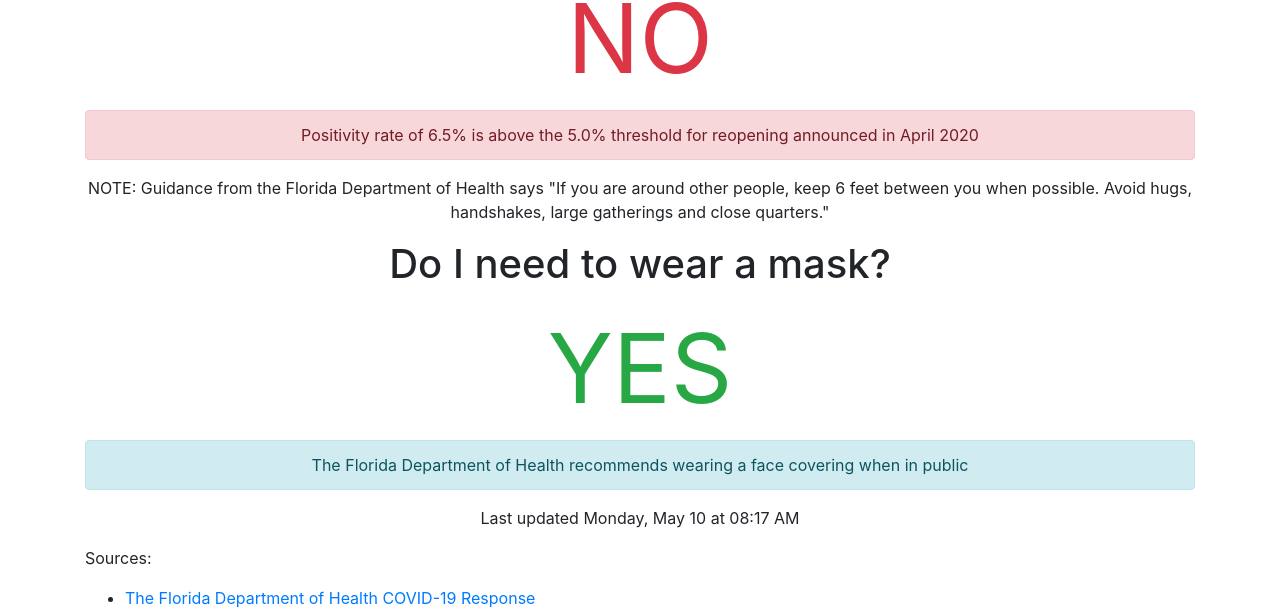
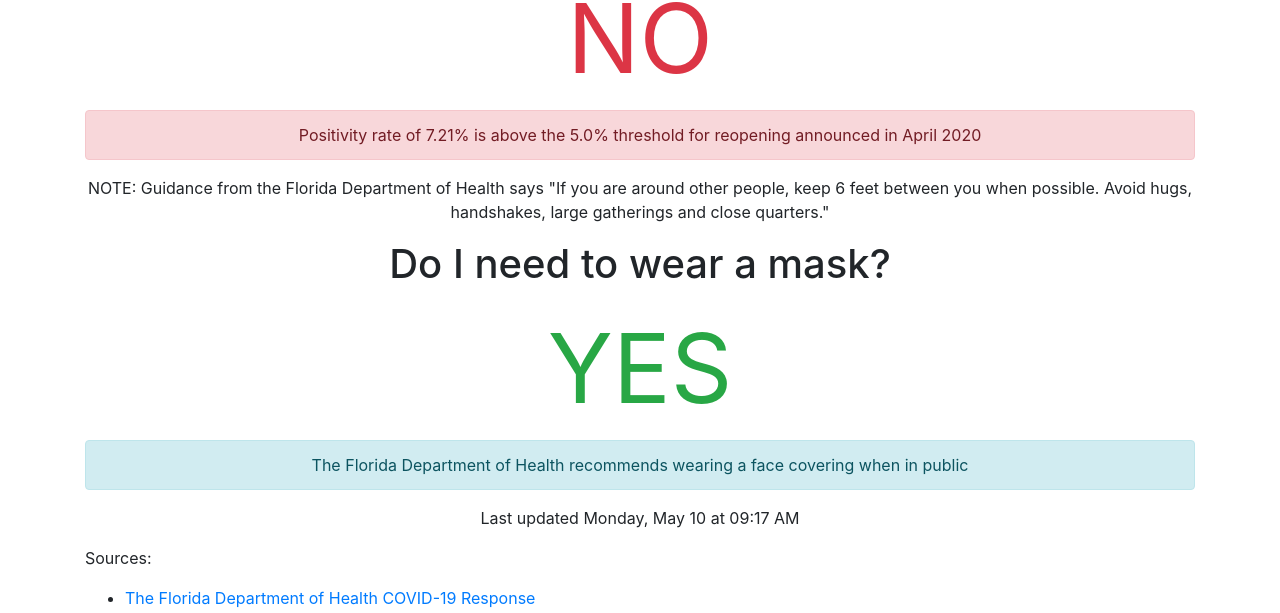
Before and after one commit to thinkjson/timeforchurch, a Jekyll site: the page built from index.md, in a window 1280 px wide. Shown: the part 138-751 px from the top of the page. Built offline with Jekyll 4.4.1, drawn with Linux system fonts in a browser that asks for light colours; our own code applies the rules of GitHub Pages for plain Markdown files.

Commit message:
Updating data

```diff
--- a/_includes/data.html
+++ b/_includes/data.html
@@ -1,7 +1,7 @@
 
     <h1>Is it safe to return to church?</h1>
     <div class="outcome text-danger">NO</div>
-    <div class="alert alert-danger" role="alert">Positivity rate of 6.5% is above the 5.0% threshold for reopening announced in April 2020</div>
+    <div class="alert alert-danger" role="alert">Positivity rate of 7.21% is above the 5.0% threshold for reopening announced in April 2020</div>
 
 
     <p>NOTE: Guidance from the Florida Department of Health says "If you are around other people, keep 6 feet between you when possible. Avoid hugs, handshakes, large gatherings and close quarters."</p>
@@ -10,4 +10,4 @@
     <div class="outcome text-success">YES</div>
     <div class="alert alert-info" role="alert">The Florida Department of Health recommends wearing a face covering when in public</div>
 
-    <p>Last updated Monday, May 10 at 08:17 AM</p>
+    <p>Last updated Monday, May 10 at 09:17 AM</p>
```
